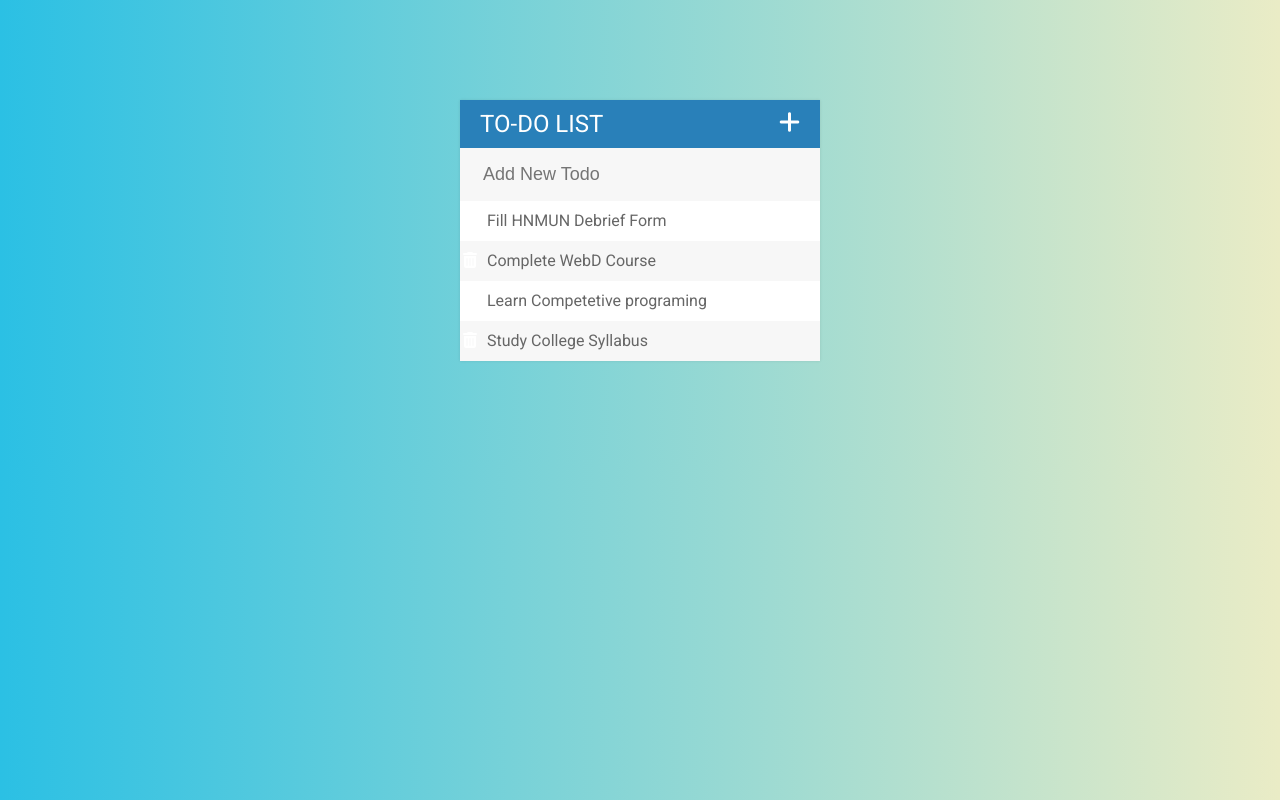
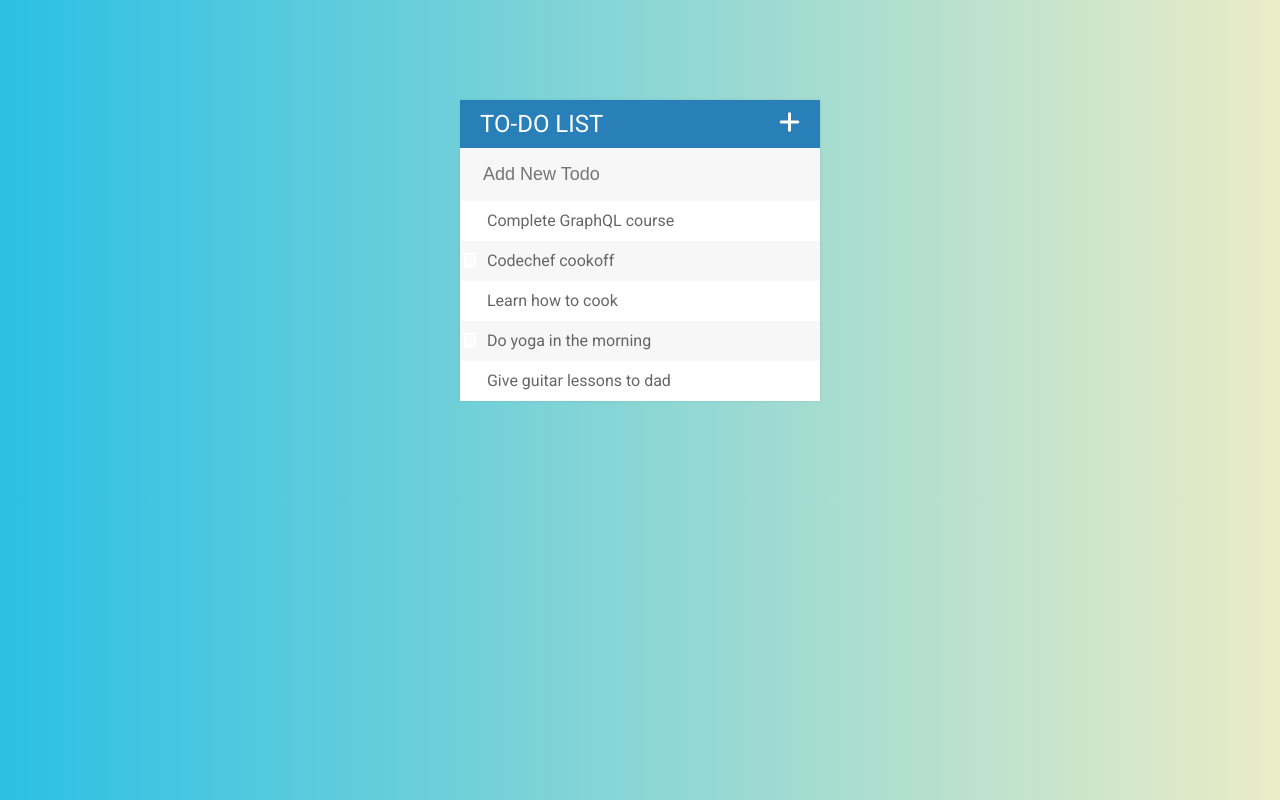
Before and after one commit to Yajassardana/Todo-app, a plain HTML site: page TODOjQ.html in a window 1280 px wide. Drawn offline with Linux system fonts and the light colour scheme.

Commit message:
update todolist content

```diff
--- a/TODOjQ.html
+++ b/TODOjQ.html
@@ -12,10 +12,11 @@
 	<h1>TO-DO LIST <i class="fas fa-plus"></i></h1>
     <input type="text" name="NewEntry" placeholder="Add New Todo">
 	<ul>
-	<li><span class="del"><i class="fas fa-trash-alt"></i></span> Fill HNMUN Debrief Form</li>
-	<li><span class="del"><i class="fas fa-trash-alt"></i></span> Complete WebD Course</li>
-	<li><span class="del"><i class="fas fa-trash-alt"></i></span> Learn Competetive programing</li>
-	<li><span class="del"><i class="fas fa-trash-alt"></i></span> Study College Syllabus</li>
+		<li><span class="del"><i class="fas fa-trash-alt"></i></span> Complete GraphQL course</li>
+		<li><span class="del"><i class="fas fa-trash-alt"></i></span> Codechef cookoff</li>
+		<li><span class="del"><i class="fas fa-trash-alt"></i></span> Learn how to cook</li>
+		<li><span class="del"><i class="fas fa-trash-alt"></i></span> Do yoga in the morning</li>
+		<li><span class="del"><i class="fas fa-trash-alt"></i></span> Give guitar lessons to dad</li>
 </ul>
 </div>
 <script type="text/javascript" src="assets/js/TODOjQ.js"></script>
```
